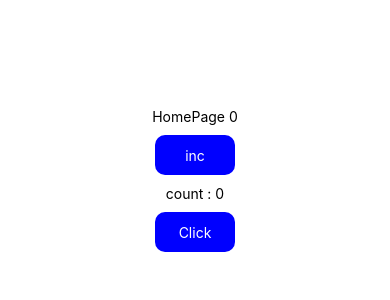
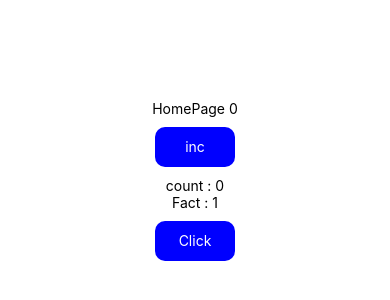
Before and after one commit to rajupraaa1234/ReactNativeLearning, a React Native app in the folder ReactNativeLearnings/: screen / in a window 390 px wide. Shown: the part 242-542 px from the top of the page. Built offline with nearby package versions, Linux system fonts and the light colour scheme.

Commit message:
useMemo example done

```diff
--- a/ReactNativeLearnings/App.tsx
+++ b/ReactNativeLearnings/App.tsx
@@ -5,7 +5,7 @@
  * @format
  */
 
-import React , {useEffect,useCallback,useState} from 'react';
+import React , {useEffect,useCallback,useState , useMemo} from 'react';
 import type {PropsWithChildren} from 'react';
 import {
   StyleSheet,
@@ -28,12 +28,20 @@ const App = () => {
     setNewCount(NEWcount + 1);
   },[NEWcount]);
 
+
+  const factorial = useMemo(() => factorialOf(NEWcount), [NEWcount]);
+
+  function factorialOf(n) {
+    console.log('factorialOf(n) called!');
+    return n <= 0 ? 1 : n * factorialOf(n - 1);
+  }
   return (
       <View style={{flex:1,flexDirection:'column',justifyContent:'center',alignItems:'center'}}>
             {console.log(`render log ------------>`)}
             <HomePage newCount={NEWcount} onClick={onNewClick}/>
 
             <Text style={{marginTop:10}}>count : {count}</Text>
+            <Text>Fact : {factorial}</Text>
             <TouchableOpacity onPress={onClick} style={{justifyContent:'center' ,marginTop:10 , alignItems:'center' , height:40,width:80,backgroundColor:'blue',borderRadius:10}}>
               <Text style={{color:'white'}}>
                   Click
```
